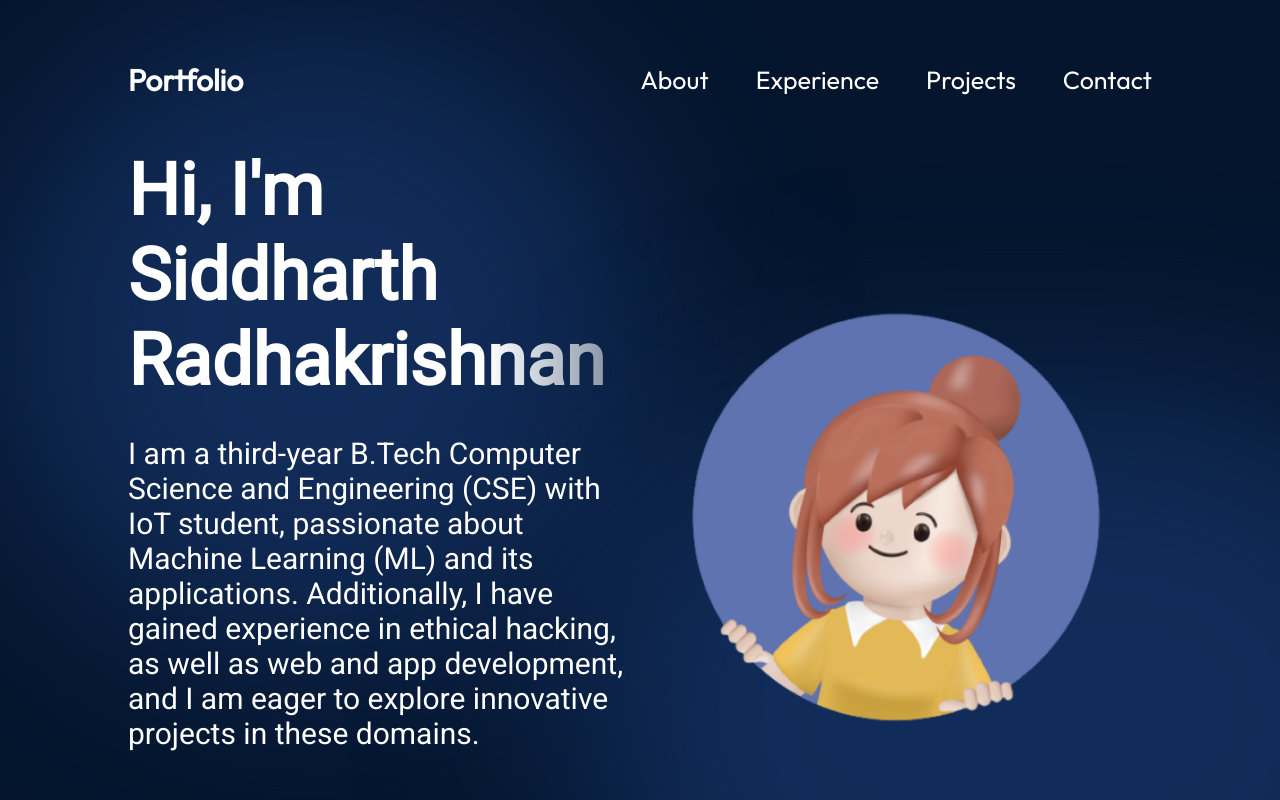
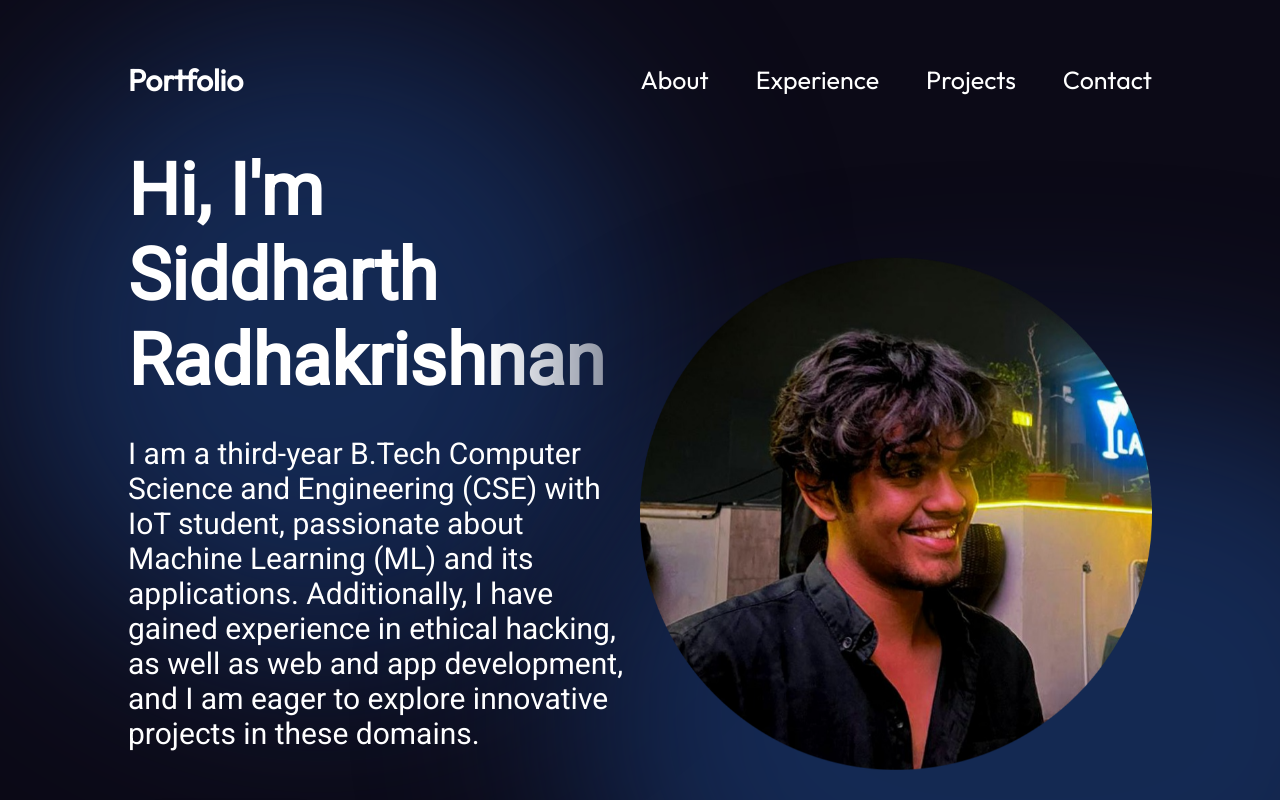
Before and after one commit to Sdkrsn/my_portfolio, a React (Vite) app: page / in a window 1280 px wide. Shown: the top 800 px of the page. Built offline with nearby package versions, Linux system fonts and the light colour scheme.

Commit message:
initial colour changes etc

```diff
--- a/src/components/Experience/Experience.module.css
+++ b/src/components/Experience/Experience.module.css
@@ -68,7 +68,7 @@
   flex-direction: row;
   align-items: center;
   gap: 17px;
-  background: #19376d;
+  background: #2a2c31;
   background: linear-gradient(90deg, #19376d 0%, rgba(25, 55, 109, 0) 100%);
   border-radius: 10px;
   padding: 24px;
--- a/src/components/Hero/Hero.jsx
+++ b/src/components/Hero/Hero.jsx
@@ -17,7 +17,7 @@ export const Hero = () => {
         </a>
       </div>
       <img
-        src={getImageUrl("hero/heroImage.png")}
+        src={getImageUrl("hero/hero-image.png")}
         alt="Hero image of me"
         className={styles.heroImg}
       />
--- a/src/components/Projects/ProjectCard.module.css
+++ b/src/components/Projects/ProjectCard.module.css
@@ -4,7 +4,7 @@
   display: flex;
   flex-direction: column;
   border-radius: 10px;
-  background: linear-gradient(180deg, #576cbc 0%, #132a53 100%);
+  background: linear-gradient(180deg, #2a2c31 0%, #0C0A17 60%);
   box-shadow: 0 16px 14px 0 #04152d;
   padding: 18px 24px;
   max-width: 345px;
--- a/src/vars.css
+++ b/src/vars.css
@@ -2,9 +2,9 @@
   /* Colours */
   --color-text: #fff;
   --color-primary: #576cbc;
-  --color-secondary: #19376d;
+  --color-secondary: #0C0A17;
   --color-dark: #0b2447;
-  --color-bg: #04152d;
+  --color-bg: #0C0A17;
 
   /* Fonts */
   --font-roboto: "Roboto";
```
Also changed, not shown: assets/hero/hero-image.png (added).
